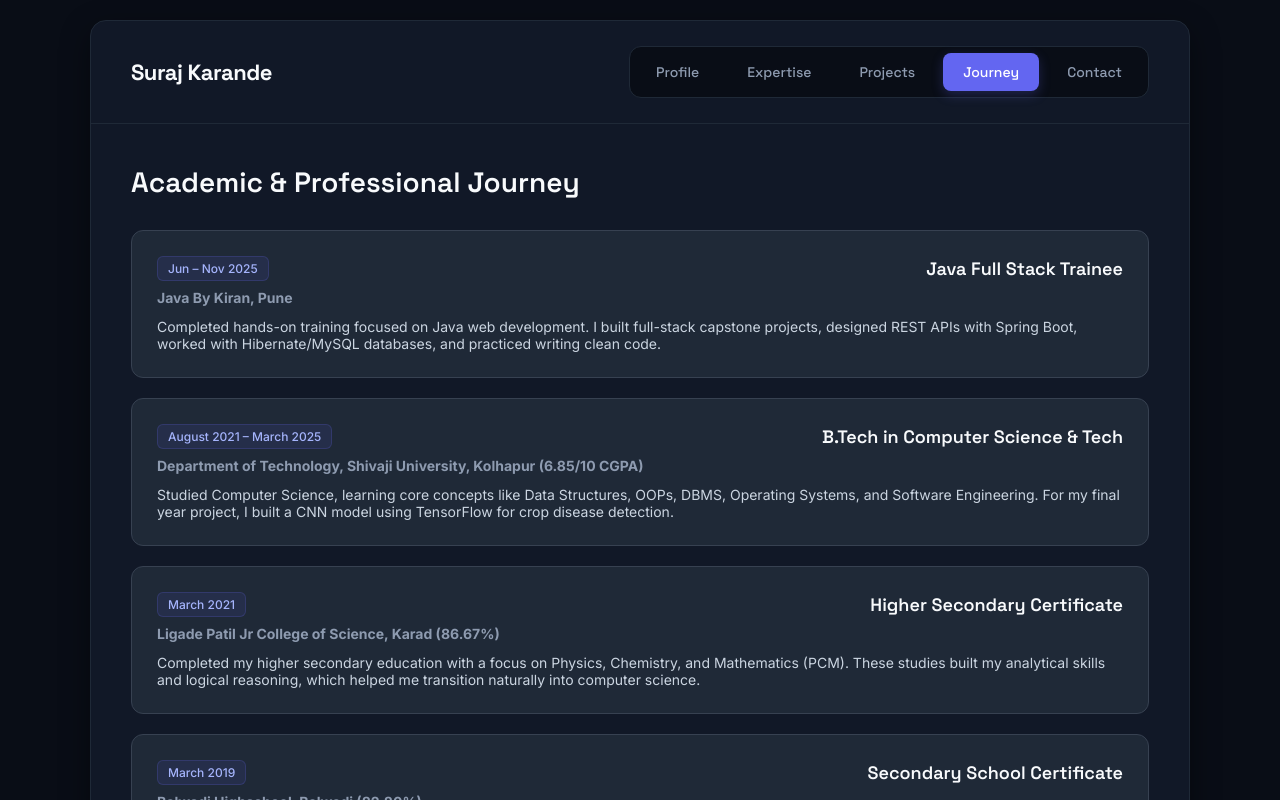
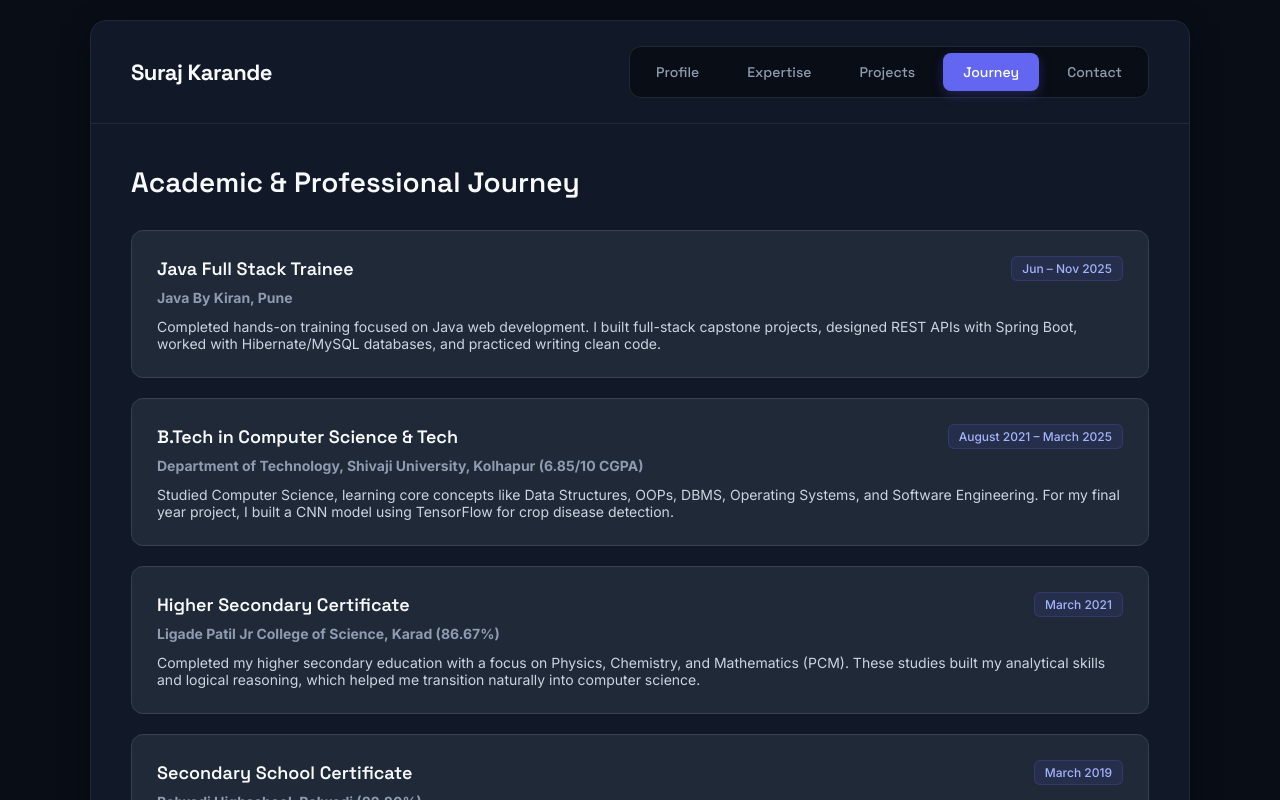
Before and after one commit to SurajKarande01/Suraj_Karande-Portfolio, a React (Vite) app: page / in a window 1280 px wide. Both pictures are taken after a click on the button "Journey". Shown: the top 800 px of the page. Built offline with nearby package versions, Linux system fonts and the light colour scheme.

Commit message:
New Commit

```diff
--- a/src/App.jsx
+++ b/src/App.jsx
@@ -308,8 +308,8 @@ function App() {
                                 {PORTFOLIO_DATA.journey.map((block, idx) => (
                                     <div className="timeline-card" key={idx}>
                                         <div className="card-header-tl">
+                                            <h4>{block.role}</h4>
                                             <span className="tl-date">{block.dur}</span>
-                                            <h4>{block.role}</h4>
                                         </div>
                                         <h5 className="tl-org">{block.org}</h5>
                                         <p className="tl-desc">{block.desc}</p>
```
